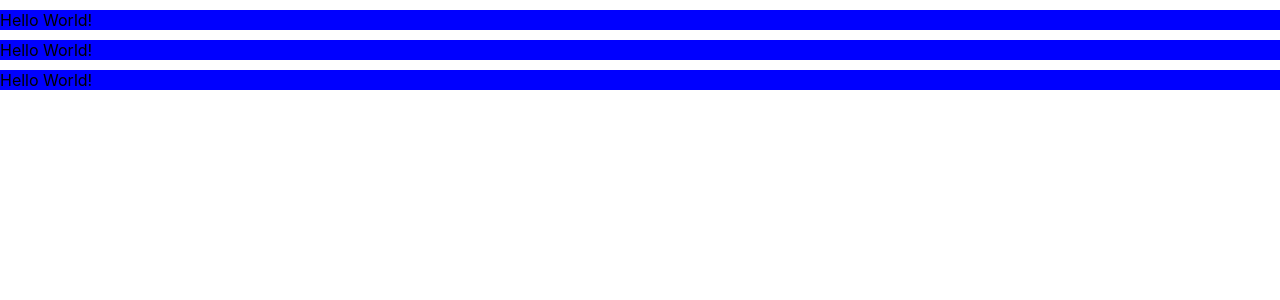
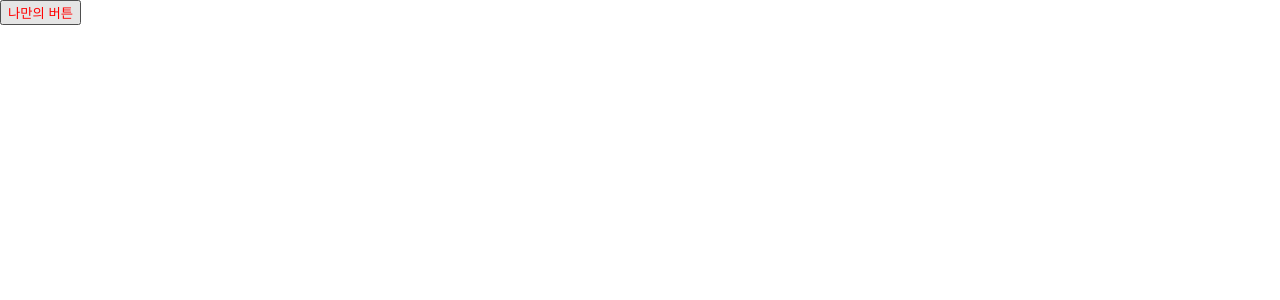
Before and after one commit to baejb/React-Study, a React (Create React App) app: page / in a window 1280 px wide. Shown: the top 300 px of the page. Built offline with nearby package versions, Linux system fonts and the light colour scheme.

Commit message:
styled-components 라이브러리 사용

```diff
--- a/package.json
+++ b/package.json
@@ -9,6 +9,7 @@
     "react": "^18.2.0",
     "react-dom": "^18.2.0",
     "react-scripts": "5.0.1",
+    "styled-components": "^5.3.5",
     "web-vitals": "^2.1.0"
   },
   "scripts": {
--- a/src/Hello.jsx
+++ b/src/Hello.jsx
@@ -1,16 +1,13 @@
 import React from 'react';
+import styled from 'styled-components';
+
 
 function Hello(){
-    const PracticeStyle ={
-        marginTop: '10px',
-        backgroundColor: 'blue',
-    };
-    return( <>
-        <div style={PracticeStyle}>Hello World!</div>
-        <div style={PracticeStyle}>Hello World!</div>
-        <div style={PracticeStyle}>Hello World!</div>
-        </>
-    );
+    const StyledButton =styled.button`
+        color:red;
+        backgroud-color:gray;
+    `;
+    return <StyledButton>나만의 버튼</StyledButton>;
 
 }
 export default Hello;
```
Also changed, not shown: src/Hello.css (added, +7 -0 lines), 1 other file (tests, documents, lock files or other folders).
